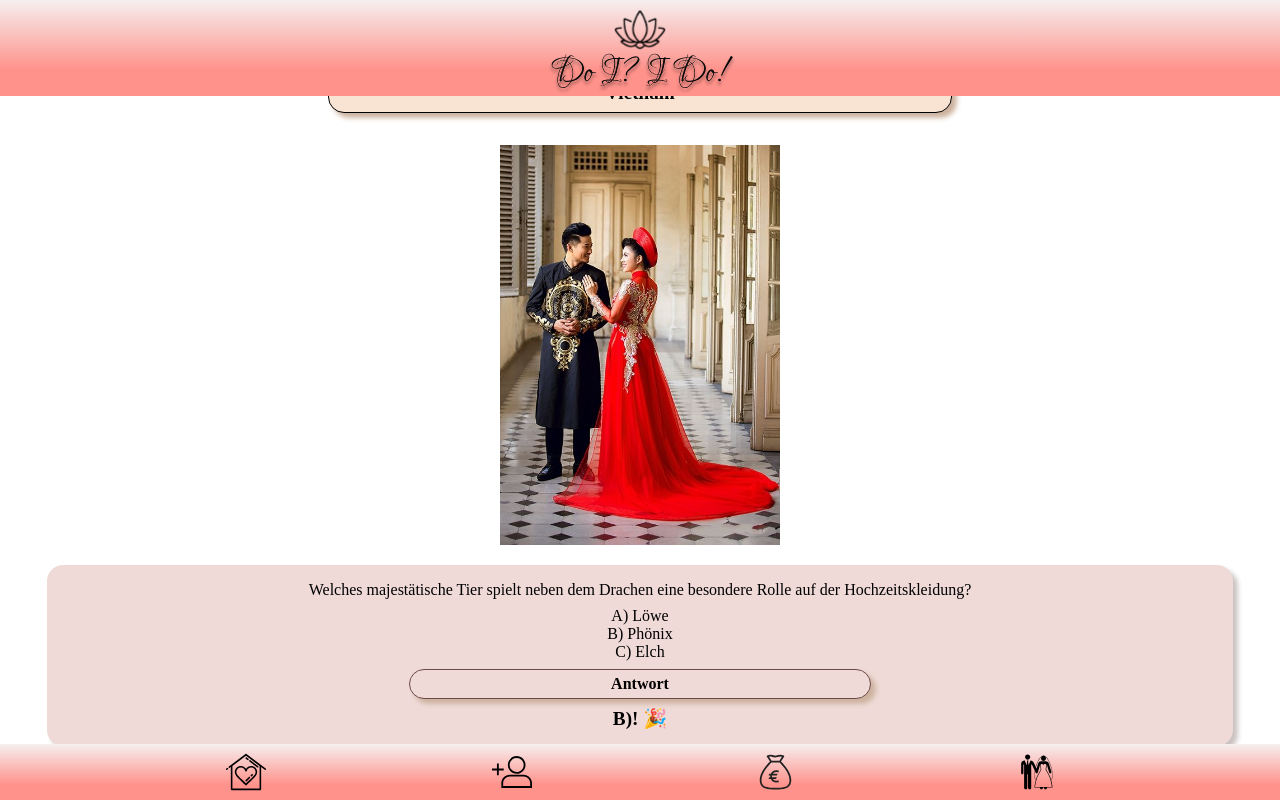
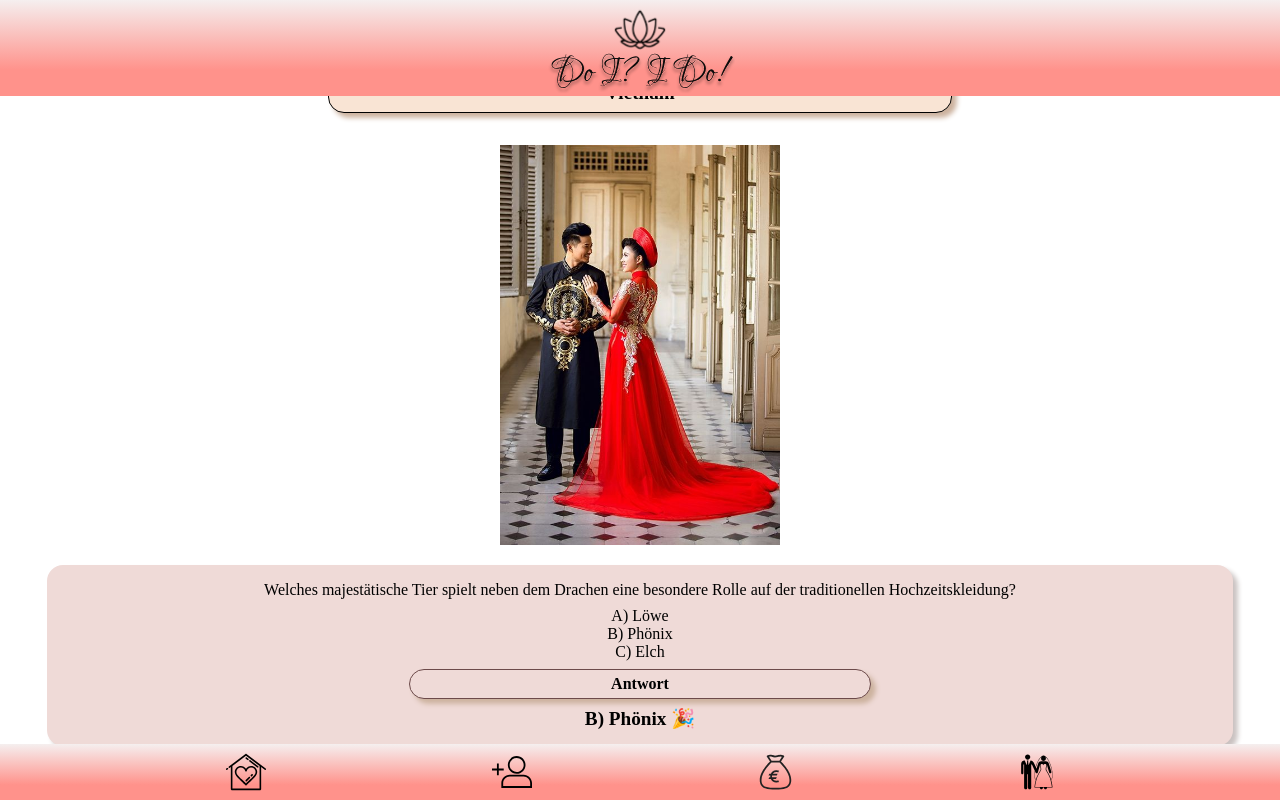
Before and after one commit to LinhSt1908/capstone-project, a Next.js app: page /asia in a window 1280 px wide. Both pictures are taken after a click on the button "Antwort". Shown: the part 130-930 px from the top of the page. Built offline with nearby package versions, Linux system fonts and the light colour scheme; a web font is replaced by a local one.

Commit message:
fixed answers

```diff
--- a/pages/africa.js
+++ b/pages/africa.js
@@ -42,7 +42,7 @@ export default function Africa({ toggle }) {
                 }}
                 showAnswer={showAnswer}
               >
-                A)! 🎉
+                A) Esel 🎉
               </p>
             </TotalContainer>
           </Ethiopia>
--- a/pages/america.js
+++ b/pages/america.js
@@ -46,7 +46,7 @@ export default function America() {
                   display: showAnswer ? "block" : "none",
                 }}
               >
-                A)! 🎉
+                A) Lasso 🎉
               </p>
             </TotalContainer>
           </Mexico>
--- a/pages/asia.js
+++ b/pages/asia.js
@@ -32,7 +32,7 @@ export default function Asia() {
             <Image src={vietnam} alt="Vietnam" width={280} height={400} />
             <TotalContainer className="SmallFontStyle">
               Welches majestätische Tier spielt neben dem Drachen eine besondere
-              Rolle auf der Hochzeitskleidung?
+              Rolle auf der traditionellen Hochzeitskleidung?
               <ChoiceContainer>
                 <Choice>A) Löwe</Choice> <Choice>B) Phönix</Choice>
                 <Choice>C) Elch</Choice>
@@ -47,7 +47,7 @@ export default function Asia() {
                 }}
                 showAnswer={showAnswer}
               >
-                B)! 🎉
+                B) Phönix 🎉
               </p>
             </TotalContainer>
           </Vietnam>
--- a/pages/europe.js
+++ b/pages/europe.js
@@ -45,7 +45,7 @@ export default function Europe() {
                   display: showAnswer ? "block" : "none",
                 }}
               >
-                C)! 🎉
+                C) Reinheit 🎉
               </p>
             </TotalContainer>
           </Norway>
```
